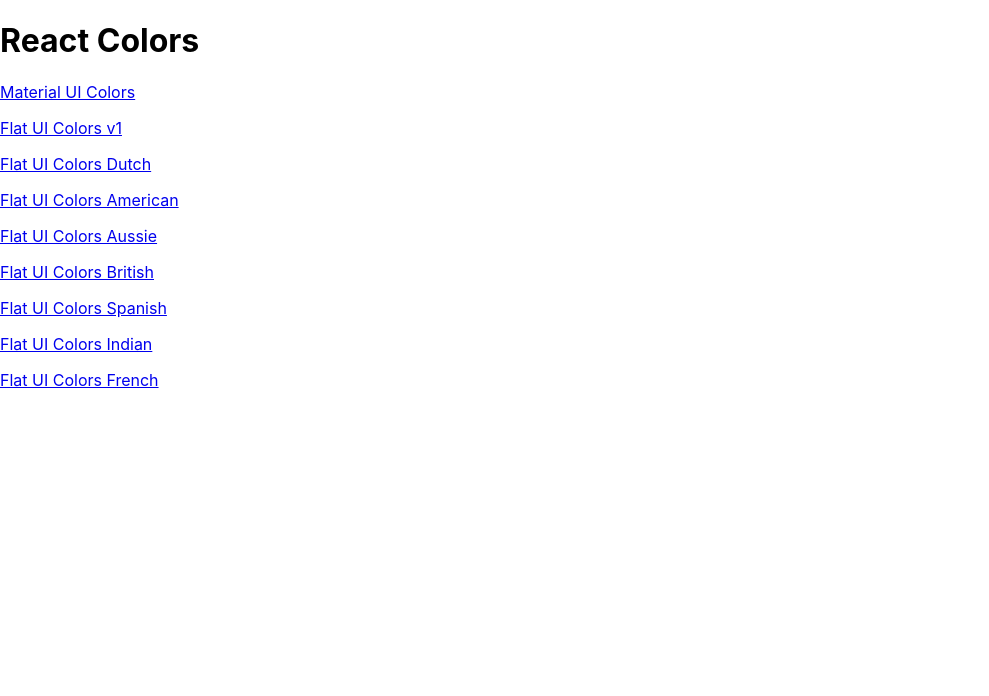
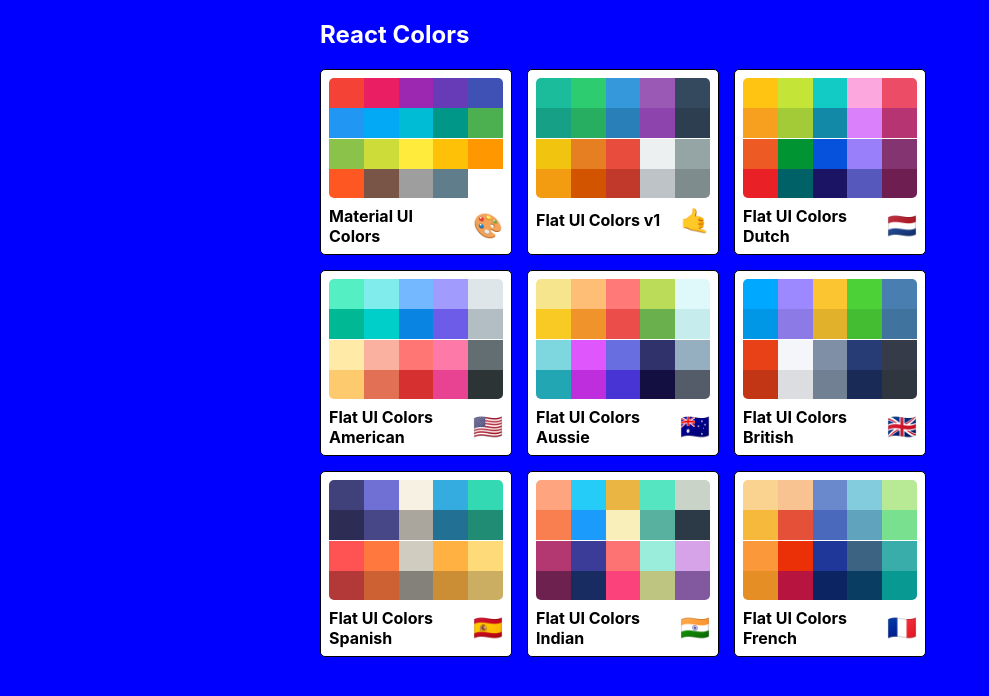
Before and after one commit to TamasFarago/React-Color-App, a React (Create React App) app: page / in a window 1280 px wide. Shown: the top 696 px of the page, without its empty margins (0-989 px from the left). Built offline with nearby package versions, Linux system fonts and the light colour scheme.

Commit message:
Add link to palette

```diff
--- a/package.json
+++ b/package.json
@@ -5,6 +5,7 @@
   "dependencies": {
     "@material-ui/core": "^4.11.0",
     "@material-ui/icons": "^4.9.1",
+    "@material-ui/styles": "^4.10.0",
     "@testing-library/jest-dom": "^4.2.4",
     "@testing-library/react": "^9.5.0",
     "@testing-library/user-event": "^7.2.1",
--- a/src/App.js
+++ b/src/App.js
@@ -14,7 +14,13 @@
   render() {
     return (
       <Switch>
-      <Route exact path="/" render={() => <PaletteList palettes={seedColors}/>}/>
+      <Route
+      exact
+      path="/"
+      render={routeProps => (
+      <PaletteList palettes={seedColors} {...routeProps}/>
+      )}
+      />
       <Route exact path="/palette/:id"
       render={routeProps => (
         <Palette
--- /dev/null
+++ b/src/MiniPalette.js
@@ -0,0 +1,68 @@
+import React from "react"
+import { withStyles } from "@material-ui/styles"
+
+const styles = {
+    root: {
+       backgroundColor: "white",
+       border: "1px solid black",
+       borderRadius: "5px",
+       padding: "0.5rem",
+       position: "relative",
+       overflow: "hidden",
+       "&:hover": {
+           cursor: "pointer"
+       }
+
+    },
+    colors: {
+        backgroundColor: "$dae1e4",
+        height: "120px",
+        width: "100%",
+        borderRadius: "5px",
+        overflow: "hidden",
+    },
+    title: {
+        display: "flex",
+        justifyContent: "space-between",
+        alignItems: "center",
+        margin: "0",
+        color: "black",
+        paddingTop: "0.5rem",
+        fontSize: "1rem",
+        position: "relative",
+    },
+    emoji: {
+        marginLeft: "0.5rem",
+        fontSize: "1.5rem"
+    },
+    miniColor: {
+        height: "25%",
+        width: "20%",
+        display: "inline-block",
+        margin: "0 auto",
+        position: "relative",
+        marginBottom: "-3.5px"
+    }
+}
+
+function MiniPalette(props){
+    const { classes, paletteName, emoji, colors } = props;
+    const miniColorBoxes = colors.map(color => (
+        <div
+            className={classes.miniColor}
+            style={{backgroundColor: color.color}}
+            key={color.name}
+        />
+    ))
+    return (
+        <div className={classes.root} onClick={props.handleClick}>
+            <div className={classes.colors}>
+                {miniColorBoxes}
+            </div>
+            <h5 className={classes.title}>{paletteName} <span className={classes.emoji}>{emoji}</span></h5>
+
+        </div>
+    )
+}
+
+export default withStyles(styles)(MiniPalette)
--- a/src/PaletteList.js
+++ b/src/PaletteList.js
@@ -1,20 +1,62 @@
 import React, { Component } from 'react'
+import MiniPalette from "./MiniPalette"
 import { Link } from "react-router-dom"
+import { withStyles } from "@material-ui/styles"
 
-export default class PaletteList extends Component {
+const styles = {
+    root: {
+        backgroundColor: "blue",
+        height: "100vh",
+        display: "flex",
+        alignItems: "flex-start",
+        justifyContent: "center"
+    },
+    container: {
+        width: "50%",
+        display: "flex",
+        alignItems: "flex-start",
+        flexDirection: "column",
+        flexWrap: "wrap",
+    },
+    nav: {
+        display: "flex",
+        width: "100%",
+        justifyContent: "space-between",
+        color: "white"
+    },
+    palettes: {
+        boxSizing: "border-box",
+        width: "100%",
+        display: "grid",
+        gridTemplateColumns: "repeat(3, 30%)",
+        gridGap: "15px"
+    }
+}
+
+
+class PaletteList extends Component {
+    goToPalette(id){
+        this.props.history.push(`/palette/${id}`)
+    }
     render() {
-        const { palettes } = this.props
+        const { palettes, classes } = this.props
         return (
-            <div>
-                <h1>React Colors</h1>
-                {palettes.map(palette => (
-                    <p>
-                      <Link to={`/palette/${palette.id}`}>{palette.paletteName}</Link>
+            <div className={classes.root}>
+                <div className={classes.container}>
+                    <nav className={classes.nav}>
+                        <h1>React Colors</h1>
+                    </nav>
+                    <div className={classes.palettes}>
+                         {palettes.map(palette => (
+                                <MiniPalette {...palette} handleClick={() => this.goToPalette(palette.id)}/>
 
-                    </p>
 
-                ))}
+                         ))}
+                    </div>
+                </div>
             </div>
         )
     }
 }
+
+export default withStyles(styles)(PaletteList)
```
